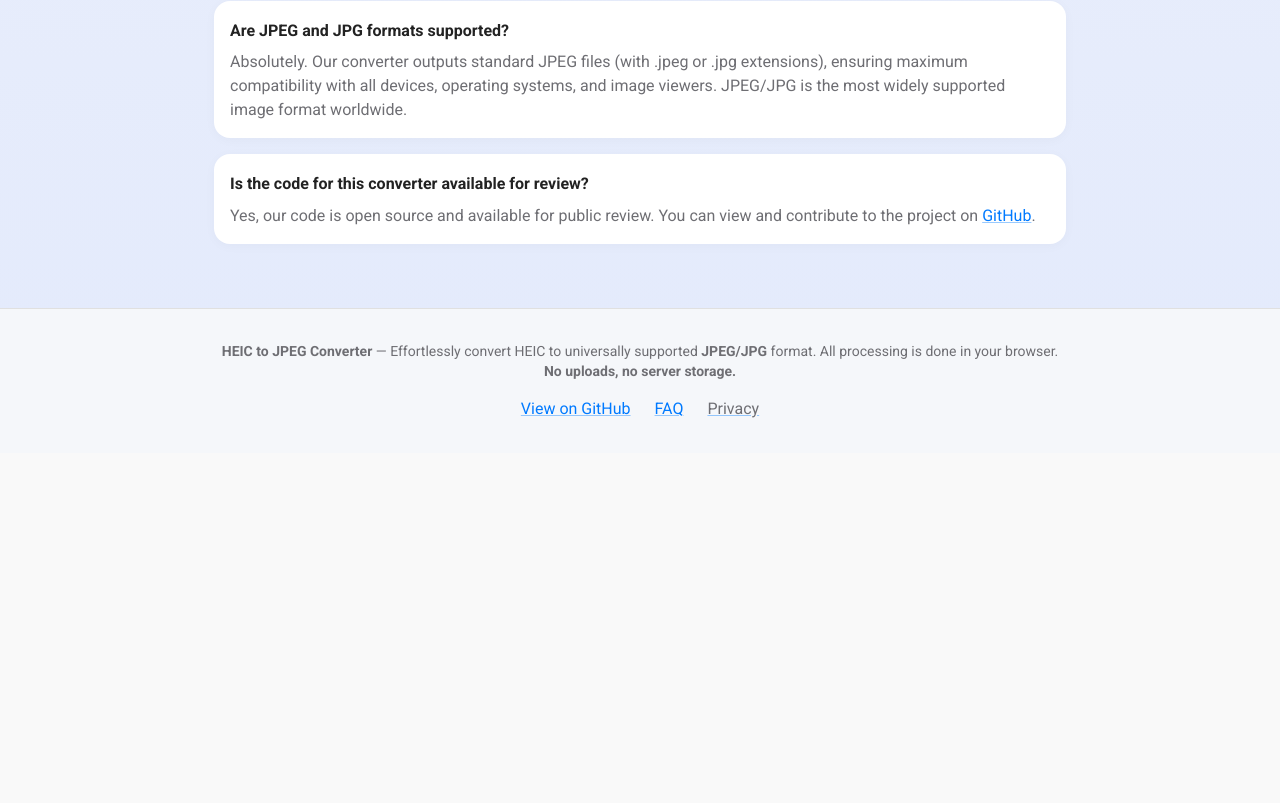
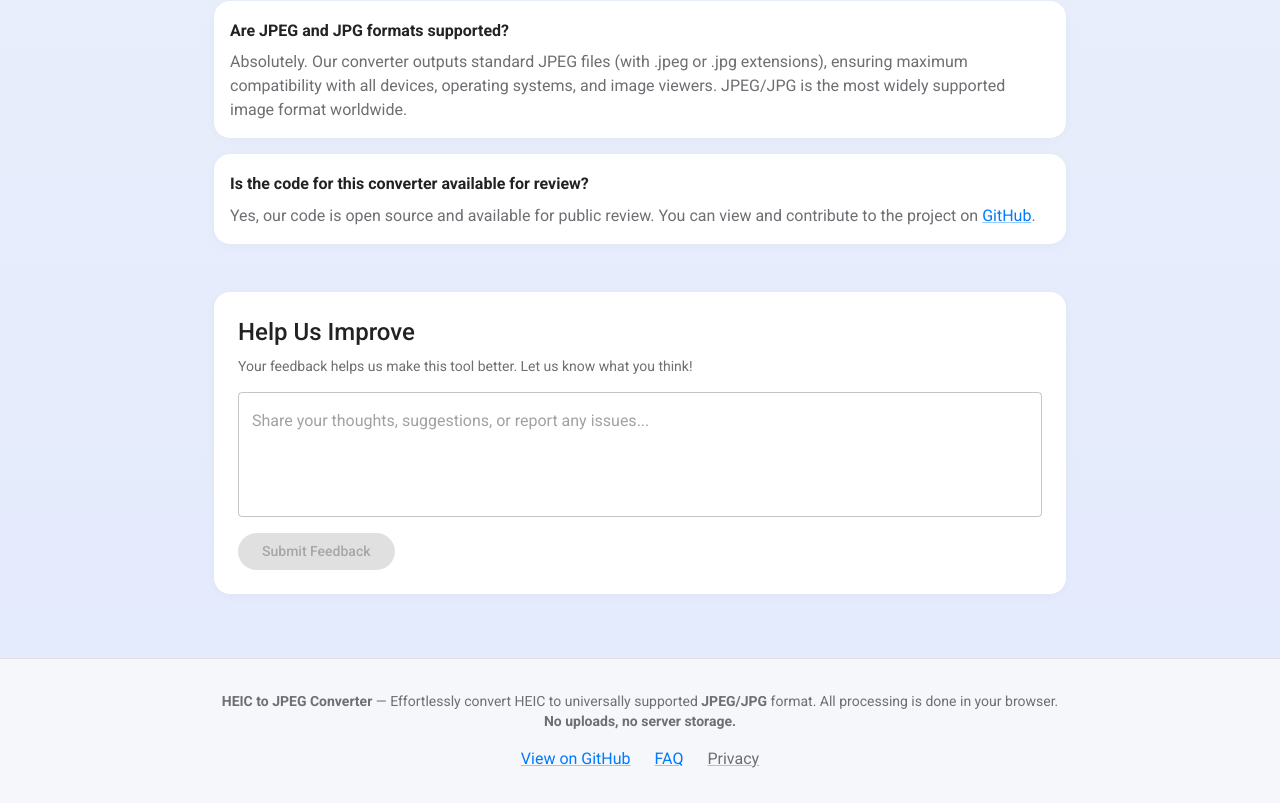
Before and after one commit to BilkoBibitkov/bilkobibitkov.github.io, a React (Create React App) app: page / in a window 1280 px wide. Shown: the part 2467-3270 px from the top of the page. Before the commit the page ends 2920 px from the top, so only its background shows below. Built offline with nearby package versions, Linux system fonts and the light colour scheme.

Commit message:
Add Google Analytics tracking and feedback form

```diff
--- a/src/App.tsx
+++ b/src/App.tsx
@@ -6,6 +6,7 @@ import { useDropzone } from 'react-dropzone';
 import heic2any from 'heic2any';
 import FileList from './components/FileList';
 import FAQ from './components/FAQ';
+import Feedback from './components/Feedback';
 import JSZip from 'jszip';
 import Footer from './components/Footer';
 
@@ -93,6 +94,15 @@ function App() {
     const convertedFiles: ConvertedFile[] = [];
     const errorList: string[] = [];
 
+    // Track file drop event
+    if (window.gtag) {
+      window.gtag('event', 'files_dropped', {
+        'event_category': 'Conversion',
+        'event_label': 'Files Dropped',
+        'value': acceptedFiles.length
+      });
+    }
+
     for (let i = 0; i < acceptedFiles.length; i++) {
       if (errorList.length >= MAX_ERRORS) {
         setAbortWarning(true);
@@ -147,6 +157,15 @@ function App() {
     document.body.appendChild(link);
     link.click();
     document.body.removeChild(link);
+
+    // Track ZIP download event
+    if (window.gtag) {
+      window.gtag('event', 'zip_download', {
+        'event_category': 'Download',
+        'event_label': 'Download All',
+        'value': files.length
+      });
+    }
   };
 
   return (
@@ -232,6 +251,7 @@ function App() {
             )}
 
             <FAQ />
+            <Feedback />
           </Box>
         </Container>
         <Footer />
--- /dev/null
+++ b/src/components/Feedback.tsx
@@ -0,0 +1,83 @@
+import React, { useState } from 'react';
+import { Box, TextField, Button, Typography, Paper, Snackbar, Alert } from '@mui/material';
+
+const Feedback: React.FC = () => {
+  const [feedback, setFeedback] = useState('');
+  const [showSuccess, setShowSuccess] = useState(false);
+  const [showError, setShowError] = useState(false);
+
+  const handleSubmit = async (e: React.FormEvent) => {
+    e.preventDefault();
+
+    try {
+      // In a real app, this would be an API call
+      // For now, we'll just log to console and show success
+      console.log('Feedback submitted:', feedback);
+      setShowSuccess(true);
+      setFeedback('');
+
+      // Track feedback submission in Google Analytics
+      if (window.gtag) {
+        window.gtag('event', 'feedback_submitted', {
+          'event_category': 'Feedback',
+          'event_label': 'User Feedback'
+        });
+      }
+    } catch (error) {
+      setShowError(true);
+    }
+  };
+
+  return (
+    <Box sx={{ mt: 6, mb: 4 }}>
+      <Paper sx={{ p: 3 }}>
+        <Typography variant="h5" gutterBottom>
+          Help Us Improve
+        </Typography>
+        <Typography variant="body2" color="text.secondary" paragraph>
+          Your feedback helps us make this tool better. Let us know what you think!
+        </Typography>
+        <form onSubmit={handleSubmit}>
+          <TextField
+            fullWidth
+            multiline
+            rows={4}
+            variant="outlined"
+            placeholder="Share your thoughts, suggestions, or report any issues..."
+            value={feedback}
+            onChange={(e) => setFeedback(e.target.value)}
+            sx={{ mb: 2 }}
+          />
+          <Button
+            type="submit"
+            variant="contained"
+            color="primary"
+            disabled={!feedback.trim()}
+          >
+            Submit Feedback
+          </Button>
+        </form>
+      </Paper>
+      <Snackbar
+        open={showSuccess}
+        autoHideDuration={6000}
+        onClose={() => setShowSuccess(false)}
+      >
+        <Alert severity="success" onClose={() => setShowSuccess(false)}>
+          Thank you for your feedback!
+        </Alert>
+      </Snackbar>
+      <Snackbar
+        open={showError}
+        autoHideDuration={6000}
+        onClose={() => setShowError(false)}
+      >
+        <Alert severity="error" onClose={() => setShowError(false)}>
+          Failed to submit feedback. Please try again.
+        </Alert>
+      </Snackbar>
+    </Box>
+  );
+};
+
+export default Feedback;
--- a/src/components/FileList.tsx
+++ b/src/components/FileList.tsx
@@ -28,6 +28,15 @@ const FileList: React.FC<FileListProps> = ({ files, isConverting, grid }) => {
     document.body.appendChild(link);
     link.click();
     document.body.removeChild(link);
+
+    // Track individual file download
+    if (window.gtag) {
+      window.gtag('event', 'file_download', {
+        'event_category': 'Download',
+        'event_label': 'Single File',
+        'value': 1
+      });
+    }
   };
 
   if (grid) {
```
Also changed, not shown: src/types/global.d.ts (added, +12 -0 lines).
